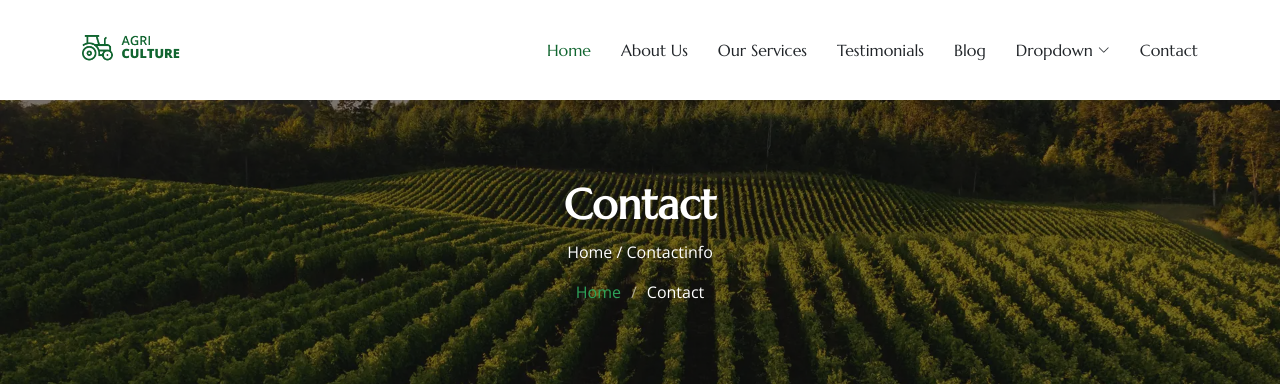
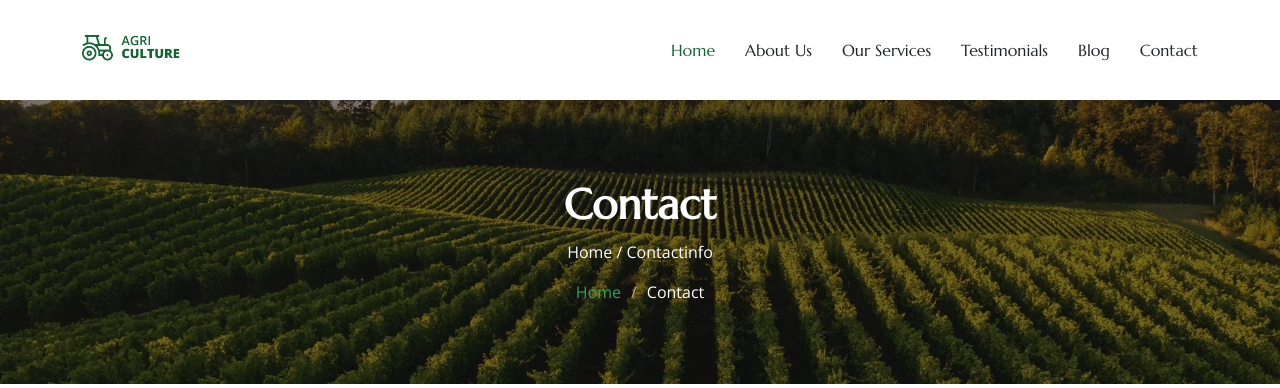
Before and after one commit to Otieno-clinton/Crop_recommendation_final_project, a Django app: template templates/contactinfo.html in a window 1280 px wide. Shown: the top 388 px of the page. Run offline with Django 5.2, Linux system fonts and the light colour scheme; the template is opened without the code that fills it: values that come from a table or form of the project are taken from there, others are empty; data comes from the database, SQL or seed files in the repository; parts of the project's set-up code (start-up, migrations or seed data) failed here and were passed over; some libraries are stand-ins or nearby versions.

Commit message:
Update contactinfo.html

```diff
--- a/templates/contactinfo.html
+++ b/templates/contactinfo.html
@@ -9,8 +9,7 @@
   <meta name="keywords" content="">
     {% load static %}
 
-  <!-- Favicons -->
-  <link href="{% static 'assets/img/favicon.png' %}" rel="icon">
+
   <link href="{% static 'assets/img/apple-touch-icon.png' %}" rel="apple-touch-icon">
 
   <!-- Fonts -->
@@ -49,23 +48,7 @@
           <li><a href="{% url 'services' %}">Our Services</a></li>
           <li><a href="{% url 'testimonials' %}">Testimonials</a></li>
           <li><a href="{% url 'blog' %}">Blog</a></li>
-          <li class="dropdown"><a href="#"><span>Dropdown</span> <i class="bi bi-chevron-down toggle-dropdown"></i></a>
-            <ul>
-              <li><a href="#">Dropdown 1</a></li>
-              <li class="dropdown"><a href="#"><span>Deep Dropdown</span> <i class="bi bi-chevron-down toggle-dropdown"></i></a>
-                <ul>
-                  <li><a href="#">Deep Dropdown 1</a></li>
-                  <li><a href="#">Deep Dropdown 2</a></li>
-                  <li><a href="#">Deep Dropdown 3</a></li>
-                  <li><a href="#">Deep Dropdown 4</a></li>
-                  <li><a href="#">Deep Dropdown 5</a></li>
-                </ul>
-              </li>
-              <li><a href="#">Dropdown 2</a></li>
-              <li><a href="#">Dropdown 3</a></li>
-              <li><a href="#">Dropdown 4</a></li>
-            </ul>
-          </li>
+
           <li><a href="{% url 'contact' %}">Contact</a></li>
         </ul>
         <i class="mobile-nav-toggle d-xl-none bi bi-list"></i>
@@ -179,15 +162,7 @@
             </ul>
           </div>
 
-          <div class="col-lg-2 col-md-3 footer-links">
-{#            <h4>Nobis illum</h4>#}
-{#            <ul>#}
-{#              <li><a href="#">Ipsam</a></li>#}
-{#              <li><a href="#">Laudantium dolorum</a></li>#}
-{#              <li><a href="#">Dinera</a></li>#}
-{#              <li><a href="#">Trodelas</a></li>#}
-{#              <li><a href="#">Flexo</a></li>#}
-{#            </ul>#}
+
           </div>
 
         </div>
```
